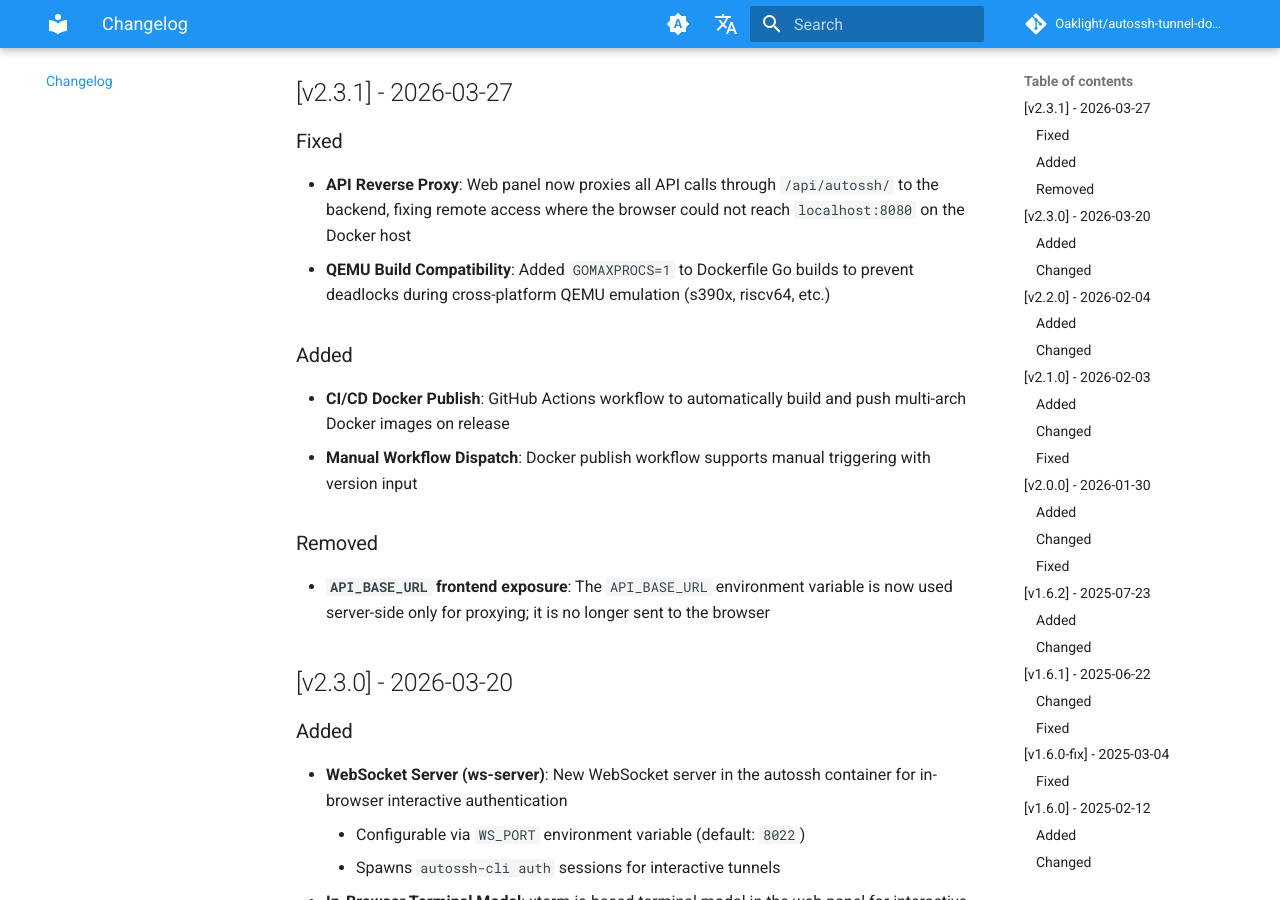
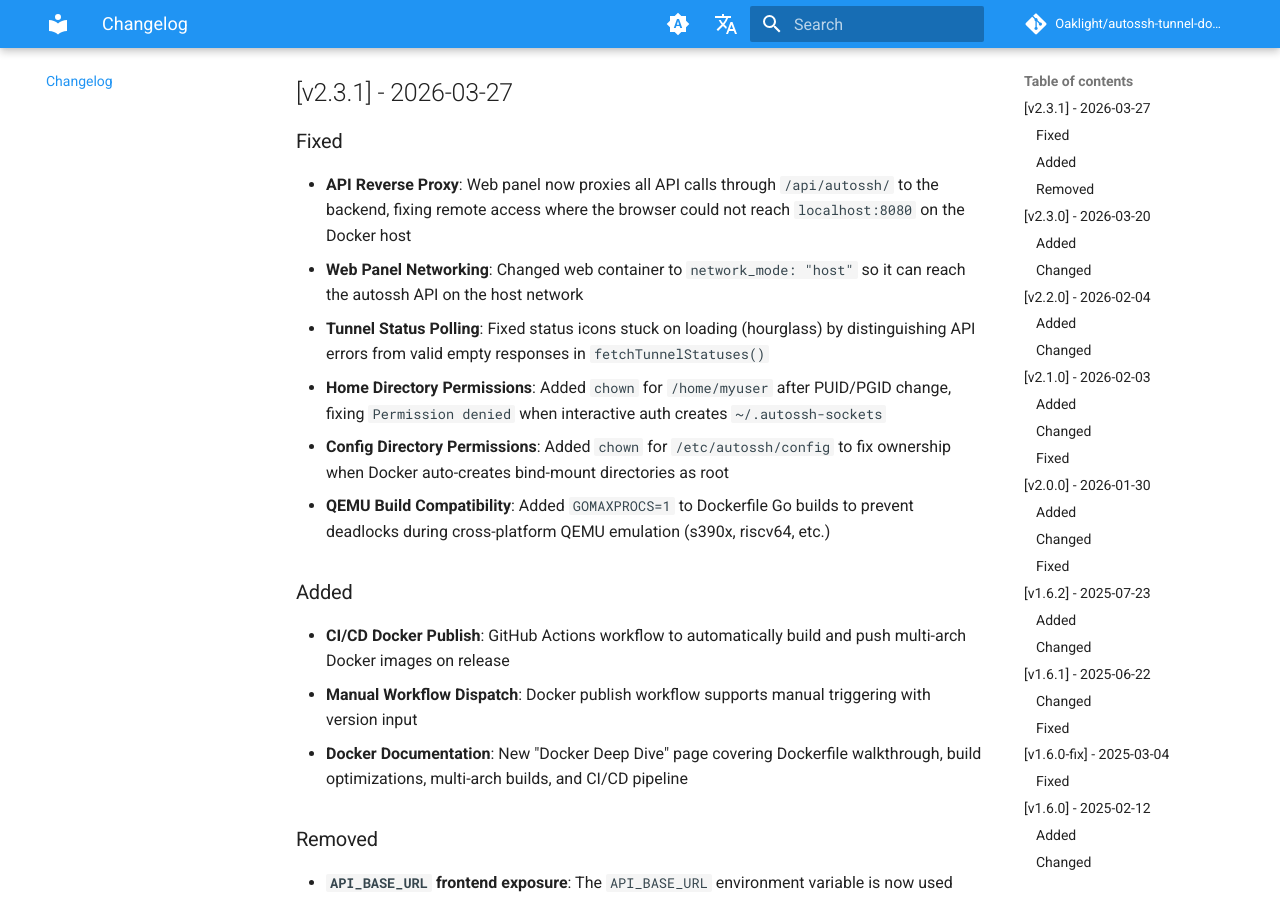
Before and after one commit to Oaklight/autossh-tunnel-dockerized, an MkDocs documentation site: the page built from docs/changelog.md, in a window 1280 px wide and 900 px high, scrolled down 260 px. Built offline with MkDocs 1.6.1 and Material for MkDocs 9.7.7, drawn with Linux system fonts in a browser that asks for light colours; comment, search, counter and statistics services are not loaded.

Commit message:
docs: update v2.3.1 changelog with new fixes
Add web panel networking, status polling, home/config directory
permissions, and Docker documentation entries.

```diff
--- a/docs/changelog.md
+++ b/docs/changelog.md
@@ -10,12 +10,17 @@ and this project adheres to [Semantic Versioning](https://semver.org/spec/v2.0.0
 ### Fixed
 
 - **API Reverse Proxy**: Web panel now proxies all API calls through `/api/autossh/` to the backend, fixing remote access where the browser could not reach `localhost:8080` on the Docker host
+- **Web Panel Networking**: Changed web container to `network_mode: "host"` so it can reach the autossh API on the host network
+- **Tunnel Status Polling**: Fixed status icons stuck on loading (hourglass) by distinguishing API errors from valid empty responses in `fetchTunnelStatuses()`
+- **Home Directory Permissions**: Added `chown` for `/home/myuser` after PUID/PGID change, fixing `Permission denied` when interactive auth creates `~/.autossh-sockets`
+- **Config Directory Permissions**: Added `chown` for `/etc/autossh/config` to fix ownership when Docker auto-creates bind-mount directories as root
 - **QEMU Build Compatibility**: Added `GOMAXPROCS=1` to Dockerfile Go builds to prevent deadlocks during cross-platform QEMU emulation (s390x, riscv64, etc.)
 
 ### Added
 
 - **CI/CD Docker Publish**: GitHub Actions workflow to automatically build and push multi-arch Docker images on release
 - **Manual Workflow Dispatch**: Docker publish workflow supports manual triggering with version input
+- **Docker Documentation**: New "Docker Deep Dive" page covering Dockerfile walkthrough, build optimizations, multi-arch builds, and CI/CD pipeline
 
 ### Removed
 
```
